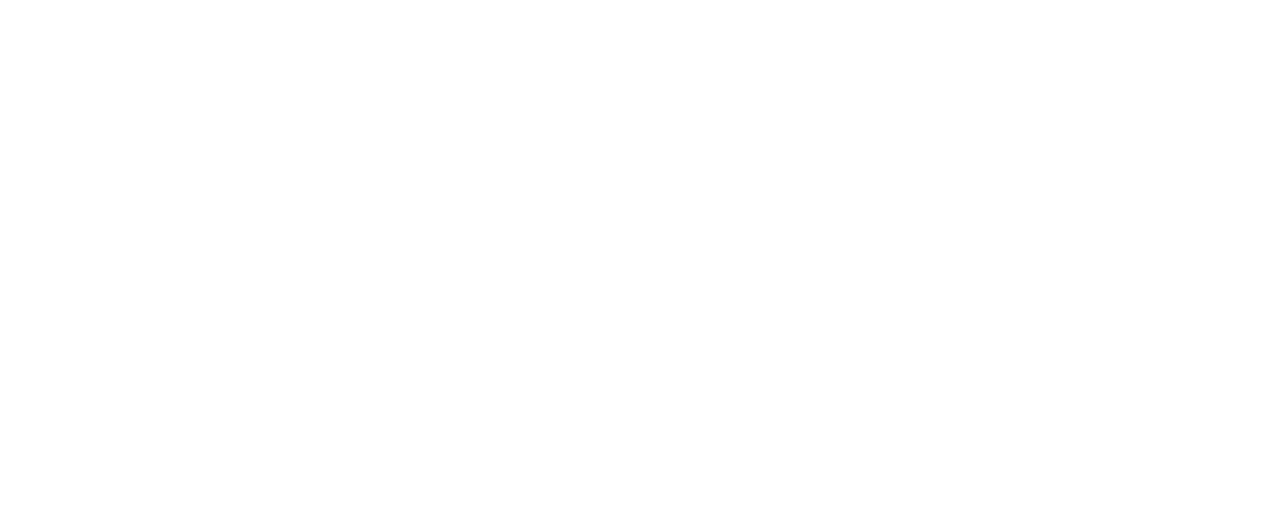
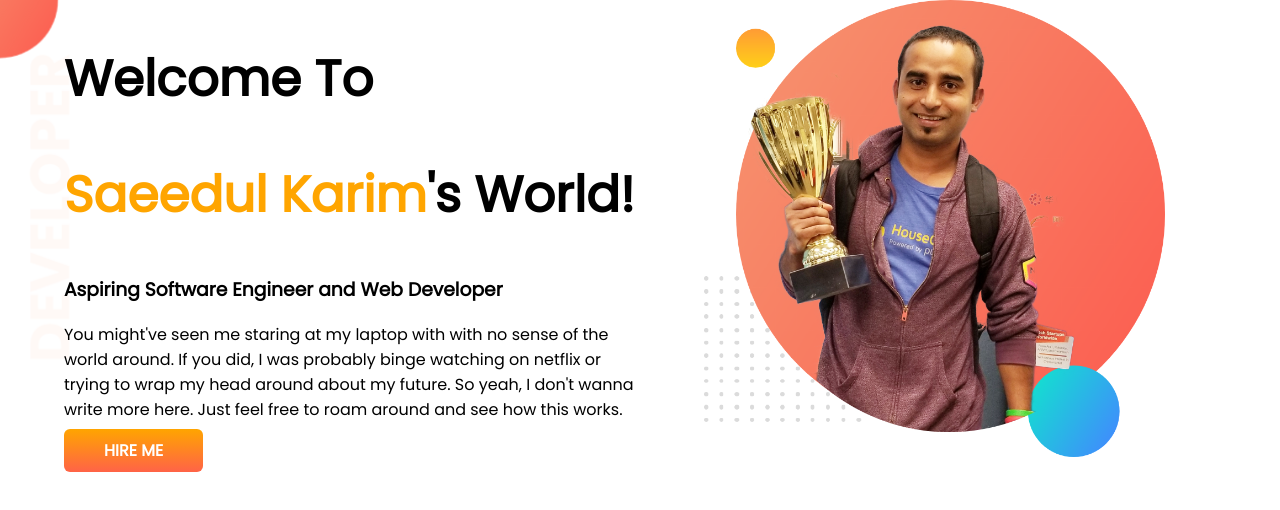
Before and after one commit to Saeedul/developer-portfolio, a plain HTML site: page index.html in a window 1280 px wide. Drawn offline with Linux system fonts and the light colour scheme.

Commit message:
top banner added

```diff
--- a/index.html
+++ b/index.html
@@ -1,13 +1,34 @@
 <!DOCTYPE html>
 <html lang="en">
+
 <head>
     <meta charset="UTF-8">
     <meta http-equiv="X-UA-Compatible" content="IE=edge">
     <meta name="viewport" content="width=device-width, initial-scale=1.0">
     <title>Saeedul Karim</title>
+    <link rel="preconnect" href="https://fonts.googleapis.com">
+    <link rel="preconnect" href="https://fonts.gstatic.com" crossorigin>
+    <link href="https://fonts.googleapis.com/css2?family=Poppins&display=swap" rel="stylesheet">
     <link rel="stylesheet" href="style.css">
 </head>
+
 <body>
+    <section class="top-banner">
+        <div class="half-width">
+            <h1>Welcome To</h1>
+            <h1><span class="orange-color">Saeedul Karim</span>'s World!</h1>
+            <h3>Aspiring Software Engineer and Web Developer</h3>
+            <p>You might've seen me staring at my laptop with with no sense of the world around. If you did, I was
+                probably binge watching on netflix or trying to wrap my head around about my future. So yeah, I don't
+                wanna
+                write more here. Just feel free to roam around and see how this works.</p>
+            <a class="link-button" target="_blank" href="https://www.linkedin.com/in/saeedul-karim-9a6a681b7/">HIRE
+                ME</a>
+        </div>
+        <div class="half-width">
+            <img src="images/jhankar.png" alt="">
+        </div>
+    </section>
+</body>
 
-</body>
 </html>
--- a/style.css
+++ b/style.css
@@ -0,0 +1,39 @@
+body {
+    font-family: 'Poppins', sans-serif;
+    margin: 0;
+}
+
+h1 {
+    font-size: 50px;
+}
+
+.orange-color {
+    color: orange;
+}
+
+section {
+    display: flex;
+}
+
+.half-width {
+    width: 50%;
+    padding-left: 5%;
+}
+
+.half-width img {
+    width: 80%;
+}
+
+.link-button {
+    text-decoration: none;
+    background-image: linear-gradient(orange, tomato);
+    padding: 10px 40px;
+    color: white;
+    font-weight: 700;
+    border-radius: 6px;
+}
+
+.top-banner {
+    background-image: url(images/top-banner.png);
+    background-repeat: no-repeat;
+}
```
Also changed, not shown: images/dream-bg.png (added), images/exp-bg.png (added), images/jhankar.png (added), images/jhankar2.png (added), images/my-bg.png (added), images/my-bg2.png (added), images/top-banner.png (added), 7 other files.
